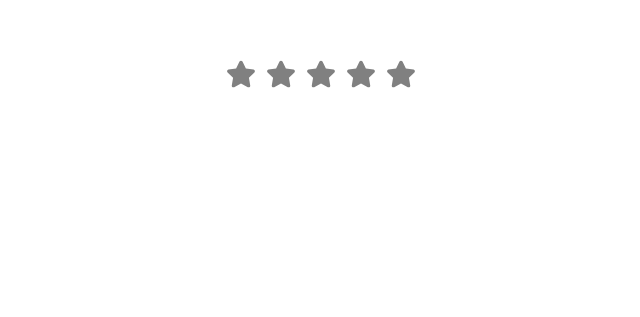
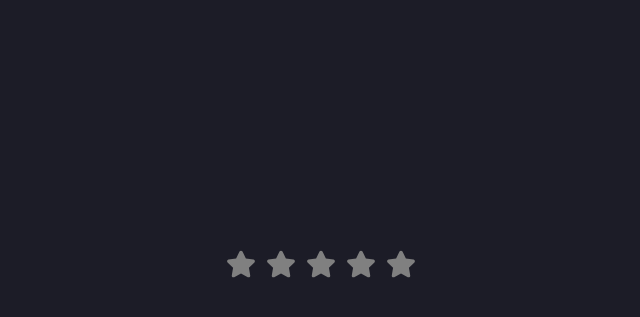
Before and after one commit to rataulharman/rating-system, a React (Create React App) app: page / in a window 1280 px wide. Shown: the part 141-458 px from the top of the page, without its empty margins (319-959 px from the left). Built offline with nearby package versions, Linux system fonts and the light colour scheme.

Commit message:
added rating text based on selected stars and adjusted their position

```diff
--- a/src/components/StarRating.js
+++ b/src/components/StarRating.js
@@ -8,8 +8,20 @@ function StarRating() {
     setRating(index);
   }
 
+function getText(rating) {
+    if (rating === 1) return "Poor";
+    if (rating === 2) return "Fair";
+    if (rating === 3) return "Good";
+    if (rating === 4) return "Very Good";
+    if (rating === 5) return "Excellent";
+    return "";
+    }
+
   return (
     <div className="star-container">
+        <h2 className="rating-text">{getText(rating)}</h2>
+
+        <div className="stars">
         {[1, 2, 3, 4, 5].map((item, index) => (
             <Star
             key={index}
@@ -18,6 +30,7 @@ function StarRating() {
             />
         ))}
         </div>
+    </div>
 );
 }
 
--- a/src/css/index.css
+++ b/src/css/index.css
@@ -1,9 +1,27 @@
 @charset "utf-8";
 @import './reset.css';
 
+body {
+    background-color: rgb(28, 28, 39);
+    align-items: center;
+    margin: auto;
+}
+
 .star-container {
-  display: flex;
-  justify-content: center;
-  gap: 10px;
-  margin-top: 200px;
+    display: flex;
+    flex-direction: column;
+    align-items: center;
+    justify-content: center;
+    height: 100vh;
 }
+
+.rating-text {
+    font-size: 32px;
+    color: white;
+}
+
+.stars {
+    display: flex;
+    gap: 10px;
+    margin-top: 10px;
+}
```
Lines whose indentation alone changed are shown as unchanged.
